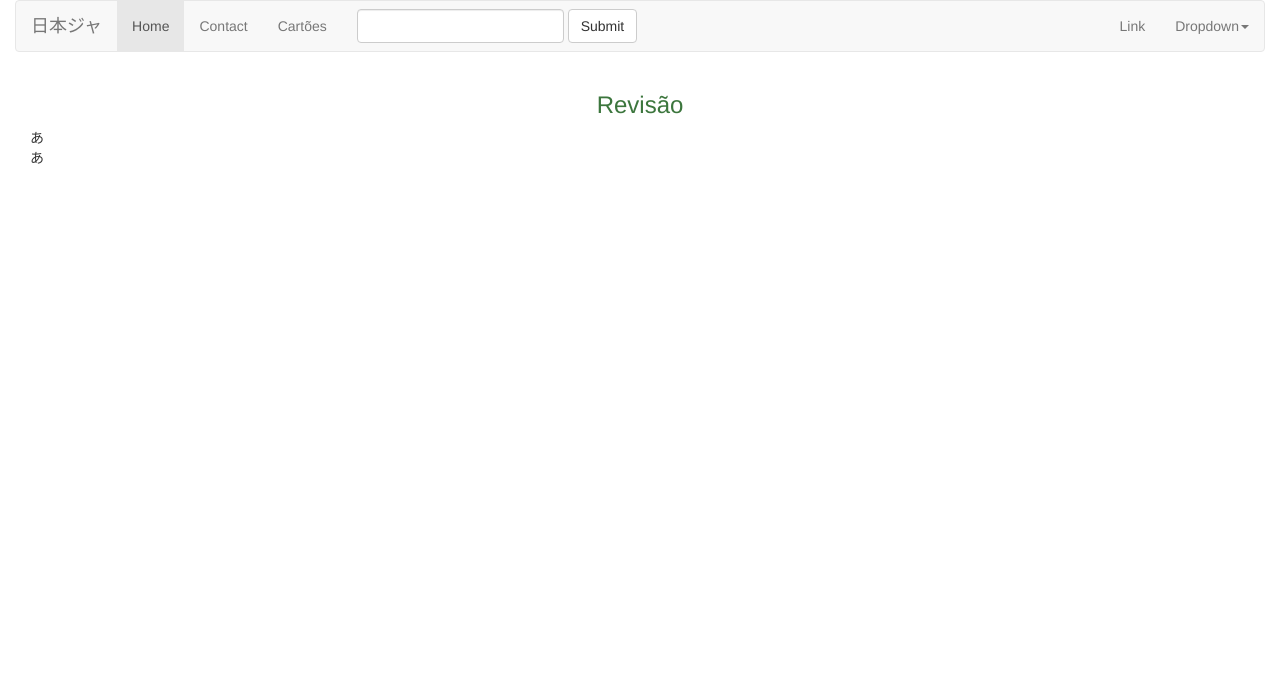
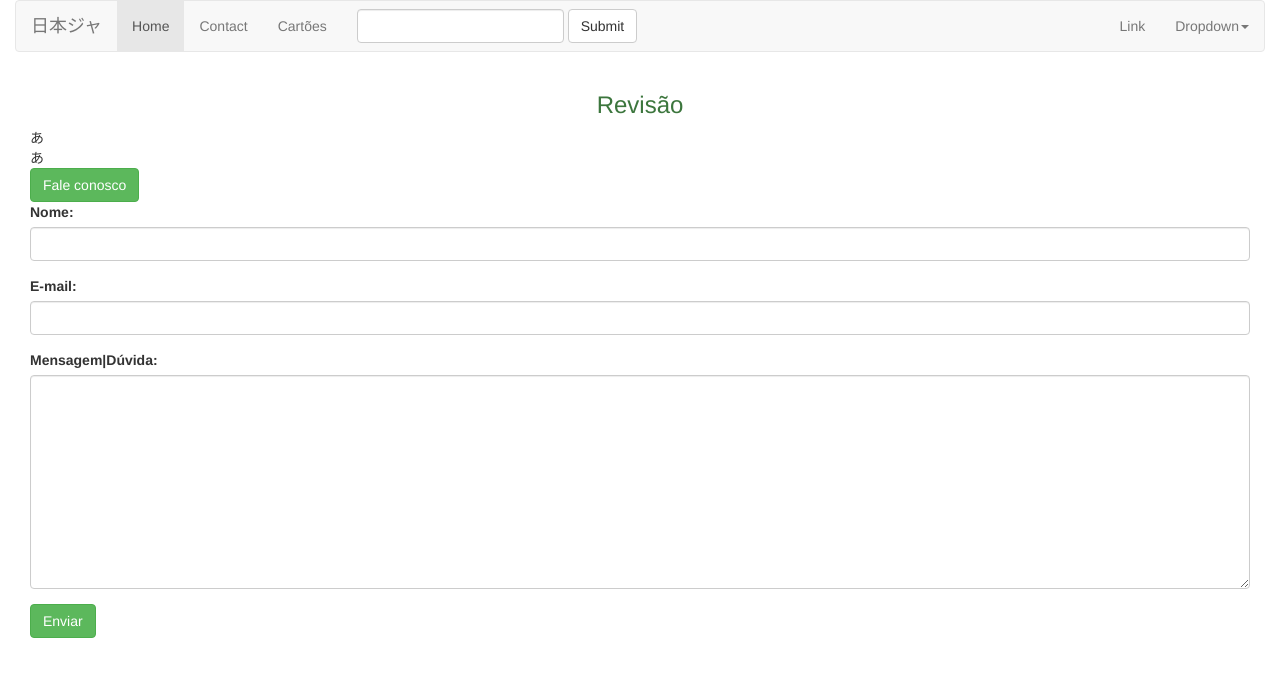
Before and after one commit to beatorizu/Nihonja, a Django app: template Nihonja/cards/templates/cards/review.html in a window 1280 px wide. Shown: the top 677 px of the page. Run offline with Django 3.2, Linux system fonts and the light colour scheme; the template is opened without the code that fills it: values that come from a table or form of the project are taken from there, others are empty; data comes from the database, SQL or seed files in the repository; parts of the project's set-up code (start-up, migrations or seed data) failed here and were passed over; some libraries are stand-ins or nearby versions.

Commit message:
Add forms
IDK how I will use in the future.

```diff
--- a/Nihonja/cards/forms.py
+++ b/Nihonja/cards/forms.py
@@ -0,0 +1,6 @@
+from django import forms
+
+class ContactCard(forms.Form):
+    name = forms.CharField(label='Nome', max_length=100, widget=forms.TextInput(attrs={'class': 'form-control'}))
+    email = forms.EmailField(label='E-mail', widget=forms.TextInput(attrs={'class': 'form-control'}))
+    message = forms.CharField(label='Mensagem|Dúvida', widget=forms.Textarea(attrs={'class': 'form-control'}))
--- a/Nihonja/cards/templates/cards/review.html
+++ b/Nihonja/cards/templates/cards/review.html
@@ -12,6 +12,22 @@
             <div class="circle">{{ card }}</div>
         </div>
     </div>
+    <div class="row">
+      <div class="col-md-12">
+          <button type="submit" class="btn btn-success">Fale conosco</button>
+          <form role="form" class="form" method="post">
+            {% csrf_token %}
+              {% for field in form  %}
+                <div class="form-group">
+                    {{ field.label_tag }}
+                    {{ field }}
+                    {{ field.errors }}
+                </div>
+              {% endfor %}
+              <button type="submit" class="btn btn-success">Enviar</button>
+          </form>
+      </div>
+    </div>
 </div>
 
 {% endblock %}
```
Also changed, not shown: Nihonja/cards/views.py (+7 -1 lines).
